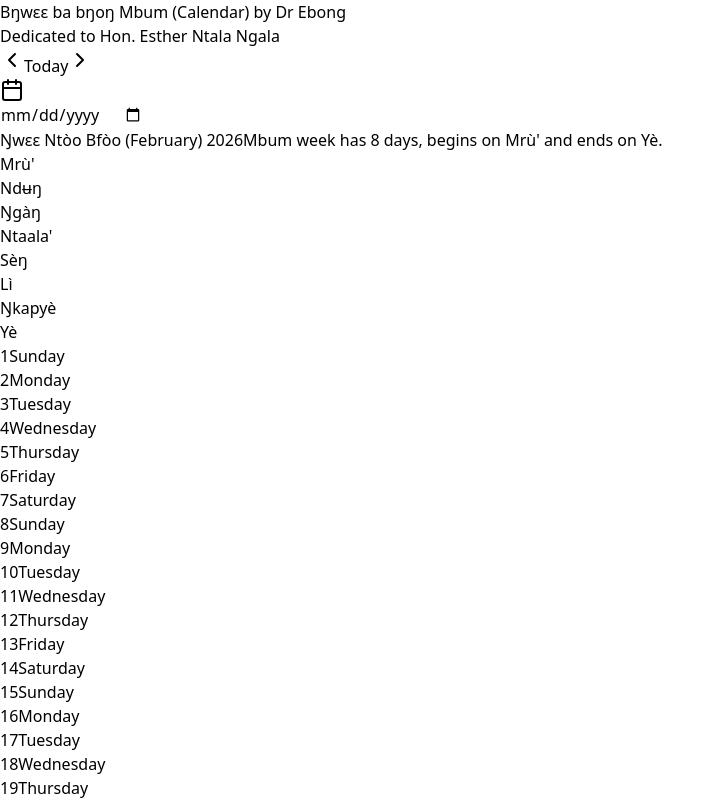
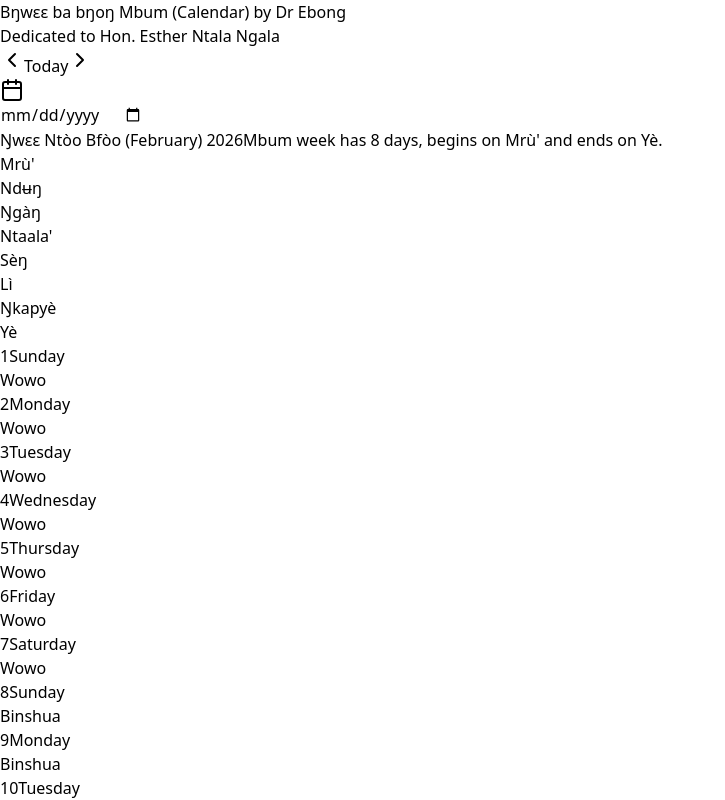
Before and after one commit to Fabian-Ebong/Mbum-Calendar-project, a React (Vite) app: page / in a window 1280 px wide. Shown: the top 800 px of the page, without its empty margins (0-725 px from the left). Built offline with nearby package versions, Linux system fonts and the light colour scheme.

Commit message:
inserted Mbum days into each date cell

```diff
--- a/src/components/CalendarCard.tsx
+++ b/src/components/CalendarCard.tsx
@@ -142,6 +142,163 @@
 
 
 
+// import { MonthData } from "../types/calendar"
+// import { Card, CardContent, CardHeader, CardTitle } from "./ui/card"
+
+// interface CalendarCardProps {
+//   data: MonthData
+// }
+
+// const MONTH_DESCRIPTIONS: Record<string, string> = {
+//   January: "Ŋwɛɛ Ŋkàr Bkwâa",
+//   February: "Ŋwɛɛ Ntòo Bfòo",
+//   March: "Ŋwɛɛ Mbèŋ",
+//   April: "Ŋwɛɛ Msuu",
+//   May: "Ŋwɛɛ Nsʉsi Bkwâa",
+//   June: "Ŋwɛɛ Ncoʼ Mkuu",
+//   July: "Ŋwɛɛ Nye Bkwâa",
+//   August: "Ŋwɛɛ Ŋkep Bkwâa",
+//   September: "Ŋwɛɛ Ncoʼ Berɛŋ",
+//   October: "Ŋwɛɛ Saa",
+//   November: "Ŋwɛɛ Lùu",
+//   December: "Ŋwɛɛ Ŋkàʼ",
+// }
+
+// // 8 Mbum days = 8 columns
+// const MBUM_HEADERS = [
+//   "Mrù'",
+//   "Ndʉŋ",
+//   "Ŋgàŋ",
+//   "Ntaala'",
+//   "Sèŋ",
+//   "Lì",
+//   "Ŋkapyè",
+//   "Yè",
+// ]
+
+// const MBUM_HEADER_COLORS: Record<string, string> = {
+//   "Mrù'": "text-purple-700",
+//   "Ndʉŋ": "text-red-700",
+//   "Ŋgàŋ": "text-emerald-700",
+//   "Ntaala'": "text-indigo-700",
+//   "Sèŋ": "text-rose-700",
+//   "Lì": "text-amber-700",
+//   "Ŋkapyè": "text-teal-700",
+//   "Yè": "text-blue-700",
+// }
+
+// export default function CalendarCard({ data }: CalendarCardProps) {
+//   const firstMbumIndex = data.days[0]?.mbumIndex ?? 0
+//   const totalCells = 40 // 8 columns × 5 rows
+//   const trailingEmptyCells = Math.max(
+//     0,
+//     totalCells - (firstMbumIndex + data.days.length)
+//   )
+
+//   const todayStr = new Date().toISOString().split("T")[0]
+//   const description = MONTH_DESCRIPTIONS[data.name]
+
+//   return (
+//     <Card className="w-full max-w-7xl rounded-2xl overflow-hidden ring-1 ring-slate-300 shadow-[0_30px_80px_rgba(15,23,42,0.45)] bg-gradient-to-b from-white to-slate-50">
+//       <CardHeader className="bg-slate-900 text-white pb-4 border-b border-slate-600 shadow-[inset_0_-2px_0_rgba(255,255,255,0.08)]">
+//         <CardTitle className="text-center text-2xl sm:text-3xl lg:text-4xl font-extrabold text-white break-words">
+//           {description}{" "}
+//           <span className="italic">({data.name})</span>{" "}
+//           {data.year}
+
+//           <span className="block mt-1 text-lg sm:text-xl font-medium text-slate-300 italic">
+//             Mbum week has 8 days, begins on Mrù' and ends on Yè.
+//           </span>
+//         </CardTitle>
+//       </CardHeader>
+
+//       <CardContent className="p-0">
+//         {/* Premium Mbum headers */}
+//         <div className="grid grid-cols-8 bg-gradient-to-b from-slate-50 to-slate-200 border-b border-slate-300 shadow-[inset_0_1px_0_rgba(255,255,255,0.9)]">
+//           {MBUM_HEADERS.map((day) => (
+//             <div
+//               key={day}
+//               className="py-3 px-1 text-center border-r border-slate-300 last:border-r-0"
+//               title={day}
+//             >
+//               <span
+//                 className={[
+//                   "inline-block px-3 py-1 rounded-full bg-white shadow-sm",
+//                   "text-xs sm:text-sm lg:text-base font-extrabold tracking-wide",
+//                   MBUM_HEADER_COLORS[day],
+//                   day === "Mrù'" ? "ring-2 ring-purple-300 shadow-md" : "",
+//                 ].join(" ")}
+//               >
+//                 {day}
+//               </span>
+//             </div>
+//           ))}
+//         </div>
+
+//         {/* Calendar grid */}
+//         <div className="grid grid-cols-8 gap-[3px] sm:gap-1 bg-slate-300/70 p-[3px] sm:p-1 rounded-xl shadow-[inset_0_1px_0_rgba(255,255,255,0.9),inset_0_-2px_6px_rgba(15,23,42,0.18)]">
+//           {/* Empty cells before first day */}
+//           {Array.from({ length: firstMbumIndex }).map((_, i) => (
+//             <div
+//               key={`empty-${i}`}
+//               className="min-h-[86px] sm:min-h-32 rounded-lg bg-white shadow-[inset_0_1px_0_rgba(255,255,255,0.95)]"
+//             />
+//           ))}
+
+//           {/* Date cells */}
+//           {data.days.map((day) => {
+//             const isToday = day.fullDate === todayStr
+
+//             return (
+//               <div
+//                 key={day.fullDate}
+//                 className={[
+//                   "min-h-[86px] sm:min-h-32 rounded-lg p-2 flex flex-col justify-between",
+//                   "bg-white",
+//                   "shadow-[0_4px_10px_rgba(15,23,42,0.12),inset_0_1px_0_rgba(255,255,255,0.95)]",
+//                   "transition-all duration-200",
+//                   isToday
+//                     ? "ring-2 ring-blue-400 shadow-[0_18px_45px_rgba(37,99,235,0.30)]"
+//                     : "hover:-translate-y-[2px] hover:shadow-[0_16px_30px_rgba(15,23,42,0.20)]",
+//                 ].join(" ")}
+//               >
+//                 <div className="flex items-start justify-between gap-1">
+//                   {/* Gregorian date */}
+//                   <span
+//                     className={[
+//                       "text-sm sm:text-base font-semibold",
+//                       isToday
+//                         ? "bg-blue-600 text-white w-8 h-8 flex items-center justify-center rounded-full animate-pulse"
+//                         : "text-slate-900",
+//                     ].join(" ")}
+//                   >
+//                     {day.date}
+//                   </span>
+
+//                   {/* English weekday */}
+//                   <span className="text-[10px] sm:text-xs font-medium text-slate-500 text-right leading-tight">
+//                     {day.englishDay}
+//                   </span>
+//                 </div>
+//               </div>
+//             )
+//           })}
+
+//           {/* Empty cells after last day so every month has 8 columns × 5 rows */}
+//           {Array.from({ length: trailingEmptyCells }).map((_, i) => (
+//             <div
+//               key={`trailing-empty-${i}`}
+//               className="min-h-[86px] sm:min-h-32 rounded-lg bg-white shadow-[inset_0_1px_0_rgba(255,255,255,0.95)]"
+//             />
+//           ))}
+//         </div>
+//       </CardContent>
+//     </Card>
+//   )
+// }
+
+
+
 import { MonthData } from "../types/calendar"
 import { Card, CardContent, CardHeader, CardTitle } from "./ui/card"
 
@@ -185,6 +342,51 @@ const MBUM_HEADER_COLORS: Record<string, string> = {
   "Lì": "text-amber-700",
   "Ŋkapyè": "text-teal-700",
   "Yè": "text-blue-700",
+}
+
+// One village per 8-day Mbum block, in the exact order provided
+const MBUM_VILLAGES = [
+  "Binshua",
+  "Bongom",
+  "Chup",
+  "Nkambe",
+  "Kungi",
+  "Njap",
+  "Njirong",
+  "Bihnjeng",
+  "Ntumbaw",
+  "Nwangri",
+  "Mbaah",
+  "Mbot",
+  "Saah",
+  "Sop",
+  "Wat",
+  "Bih",
+  "Binka",
+  "Kup",
+  "Ngarum",
+  "Ntundip",
+  "Sinna",
+  "Taku",
+  "Tabenken",
+  "Talla",
+  "Konchep",
+  "Luh",
+  "Mbipgo",
+  "Ndu",
+  "Ngvulu",
+  "Njilah",
+  "Njimnkang",
+  "Nseh-Makop",
+  "Sehn",
+  "Wowo",
+]
+
+function getVillageForBlock(mbumBlock: number) {
+  const index =
+    ((mbumBlock % MBUM_VILLAGES.length) + MBUM_VILLAGES.length) %
+    MBUM_VILLAGES.length
+  return MBUM_VILLAGES[index]
 }
 
 export default function CalendarCard({ data }: CalendarCardProps) {
@@ -248,6 +450,7 @@ export default function CalendarCard({ data }: CalendarCardProps) {
           {/* Date cells */}
           {data.days.map((day) => {
             const isToday = day.fullDate === todayStr
+            const village = getVillageForBlock(day.mbumBlock)
 
             return (
               <div
@@ -280,6 +483,11 @@ export default function CalendarCard({ data }: CalendarCardProps) {
                     {day.englishDay}
                   </span>
                 </div>
+
+                {/* Village for this 8-day Mbum block */}
+                <span className="mt-2 text-[11px] sm:text-xs font-semibold text-slate-600 leading-tight">
+                  {village}
+                </span>
               </div>
             )
           })}
```
